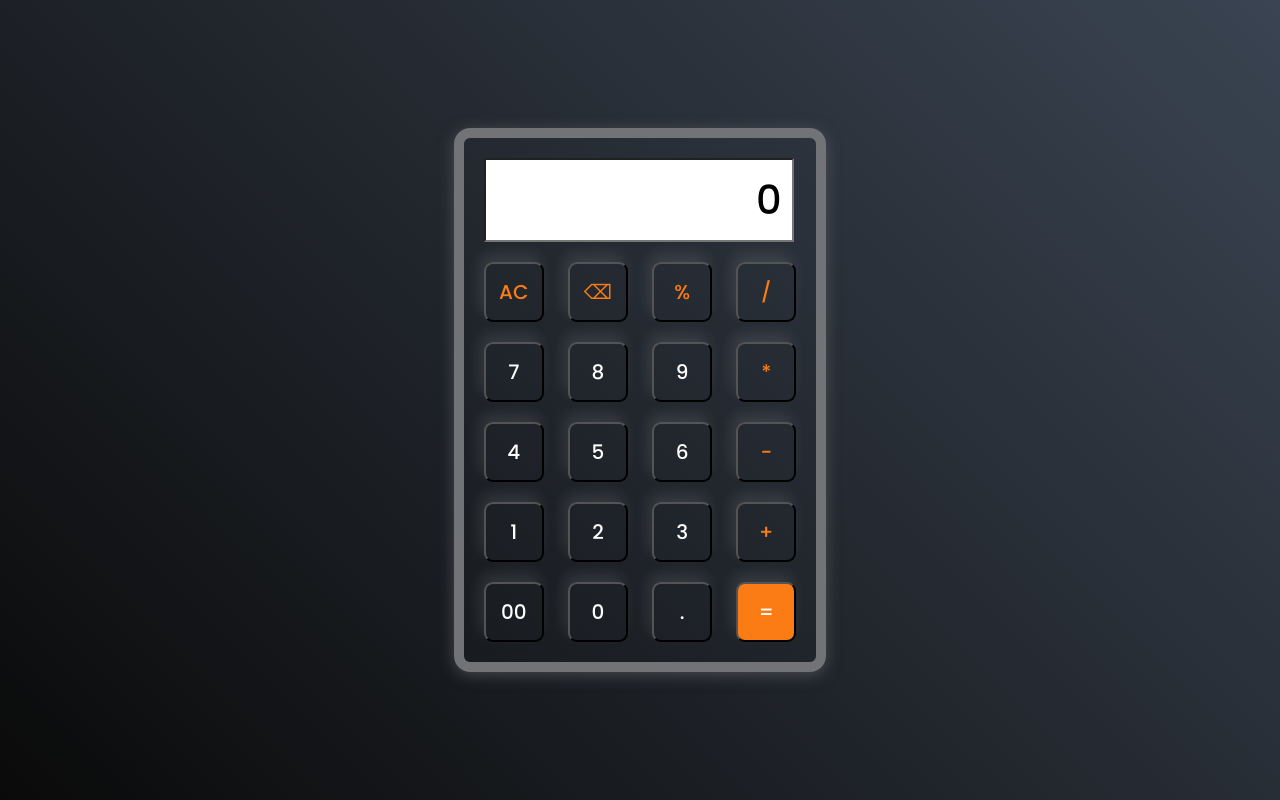
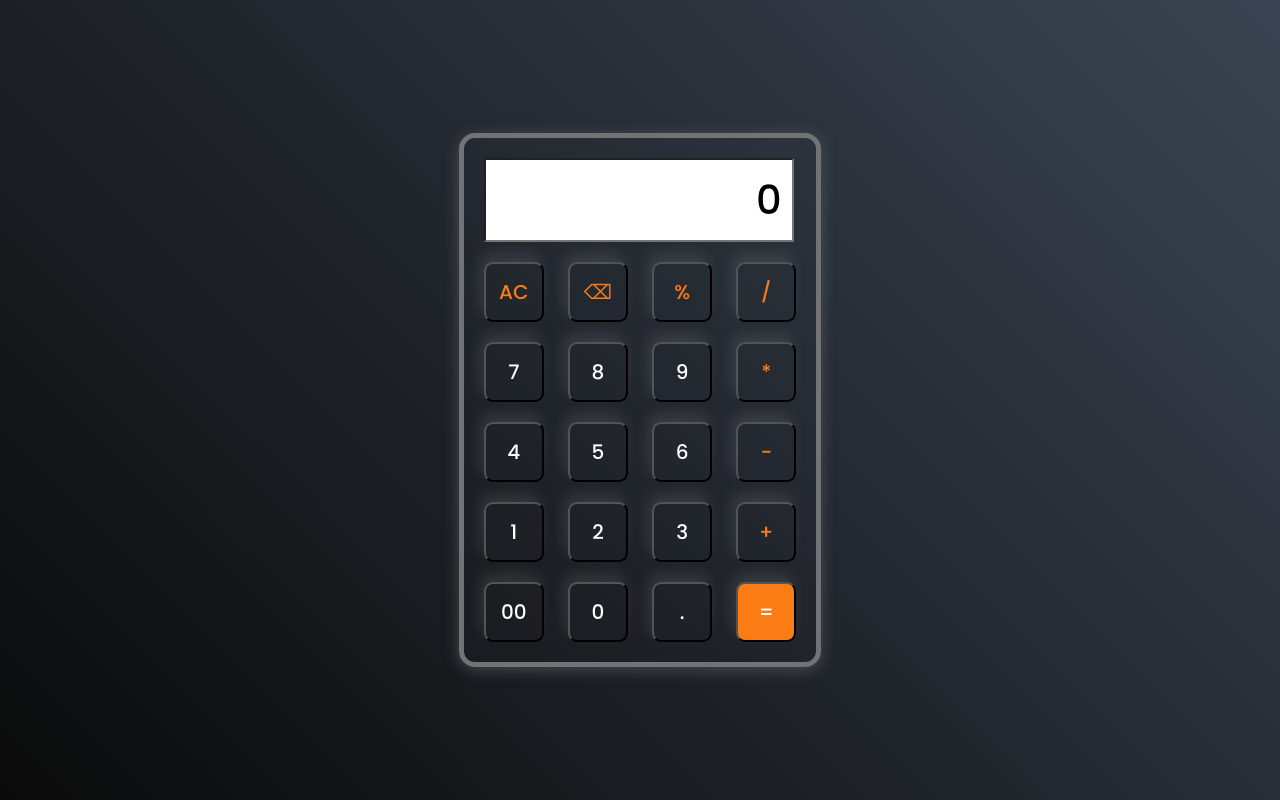
Before and after one commit to deepaiimsss/SelfmadeCalculator, a plain HTML site: page DigitalCalculator/index.html in a window 1280 px wide. Drawn offline with Linux system fonts and the light colour scheme.

Commit message:
Update style.css

```diff
--- a/DigitalCalculator/style.css
+++ b/DigitalCalculator/style.css
@@ -17,7 +17,7 @@ body {
 }
 
 .calculator {
-  border: 10px solid #717377;
+  border: 5px solid #717377;
   padding: 10px;
   border-radius: 16px;
   background: transparent;
```
